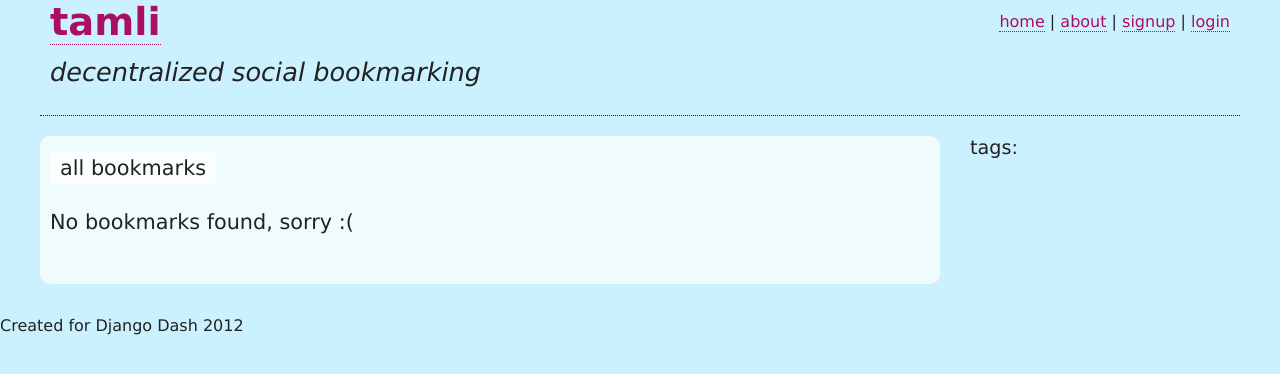
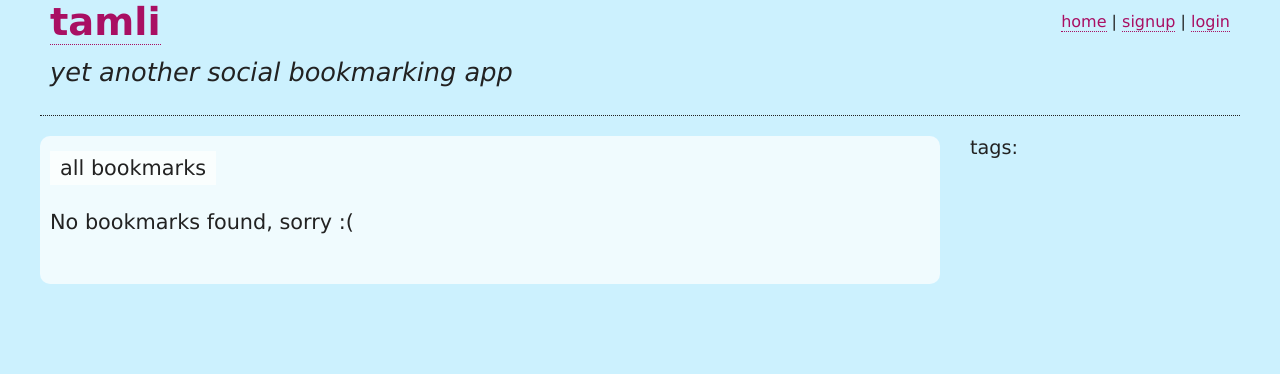
Before and after one commit to aldeka/gentlerobots, a Django app: page / in a window 1280 px wide. Shown: the top 374 px of the page. Run offline with Django 3.2, Linux system fonts and the light colour scheme; data that the repository does not hold is empty; style sheets or scripts are compiled from the project's sources; some libraries are stand-ins or nearby versions.

Commit message:
changed some copy, killed federation lingo since I didn't get that working :(

```diff
--- a/decent/bmarks/templates/base.html
+++ b/decent/bmarks/templates/base.html
@@ -47,7 +47,7 @@
     <div id="container">
         <div id="header">
             <div id="nav">
-                <a href="{% url home %}">home</a> | <a href="{% url about %}">about</a> |
+                <a href="{% url home %}">home</a> | {% comment %}<a href="{% url about %}">about</a> | {% endcomment %}
                 {% if user.is_authenticated %}
                 <a href="{% url subscription_page %}">my subscriptions</a> | <a href="{% url logout %}">logout</a>
                 {% else %}
@@ -73,8 +73,8 @@
                     <p><input type="submit" value="sign up" class="button"/></p>
                 </form>
             </div>
-            <h1><a href="{% url home %}" title="there are many like it, [but this one is mine]">tamli</a></h1>
-            <h2>decentralized social bookmarking</h2>
+            <h1><a href="{% url home %}" title="there are many like it, but this one is mine">tamli</a></h1>
+            <h2>yet another social bookmarking app</h2>
         </div>
         <div id="content">
             {% block content %}
@@ -82,7 +82,7 @@
         </div>
     </div>
     <div id="footer">
-        Created for Django Dash 2012
+        <!--- Created for Django Dash 2012 -->
     </div>
     </body>
 </html>
```
